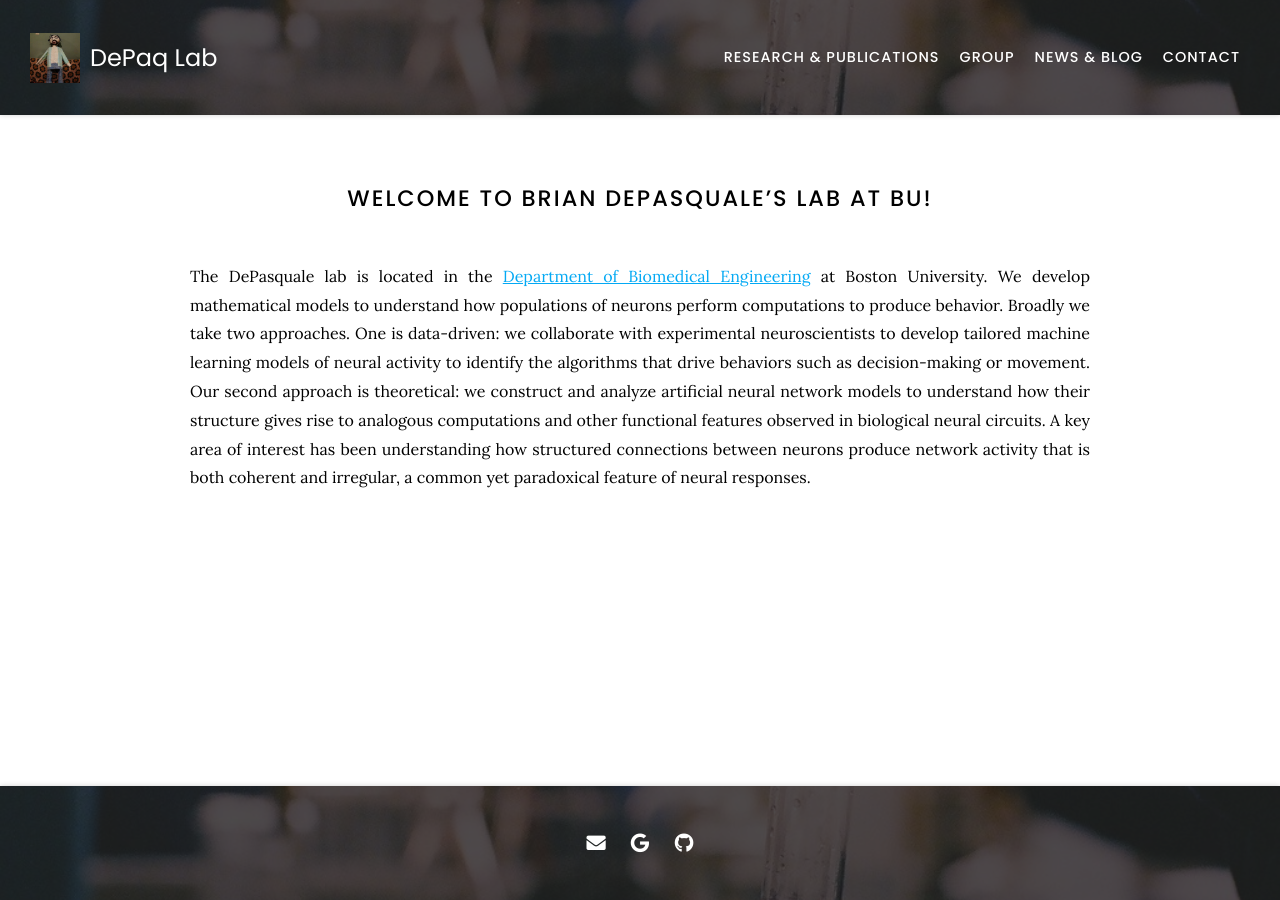
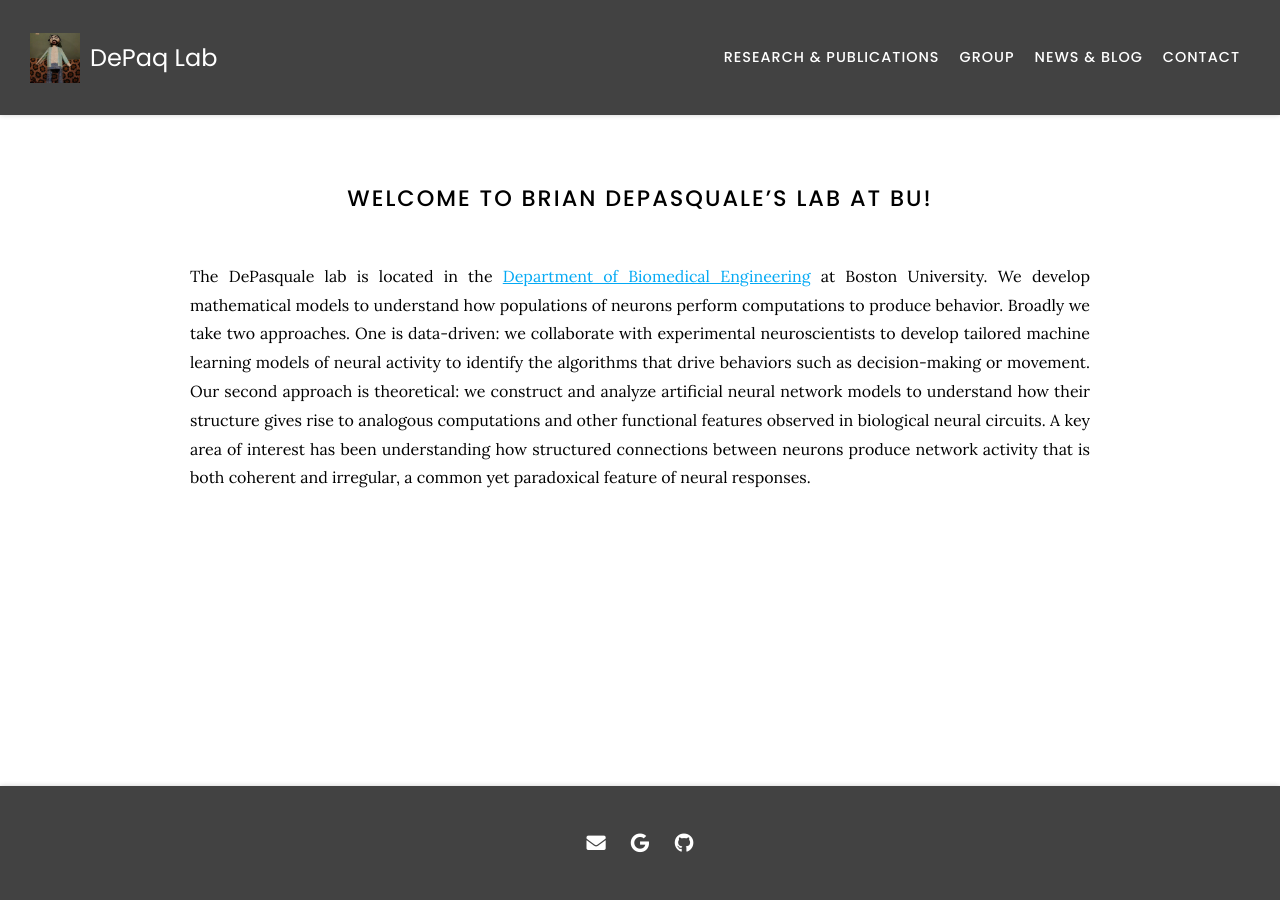
Before and after one commit to GrantMcConachie/depasquale-lab.github.io, a Jekyll site: the page built from index.md, in a window 1280 px wide. Built offline with Jekyll 4.4.1, drawn with Linux system fonts in a browser that asks for light colours; nearby versions of some CDN libraries.

Commit message:
Update _config.yaml

```diff
--- a/_config.yaml
+++ b/_config.yaml
@@ -4,8 +4,8 @@
 title: DePaq Lab
 description: An easy-to-use, flexible website template for labs, with automatic citations, GitHub tag imports, pre-built components, and more.
 logo: images/pinata.jpeg
-header: images/background.jpg
-footer: images/background.jpg
+#header: images/background.jpg
+#footer: images/background.jpg
 baseurl: ""
 
 # site social media and other links
```
